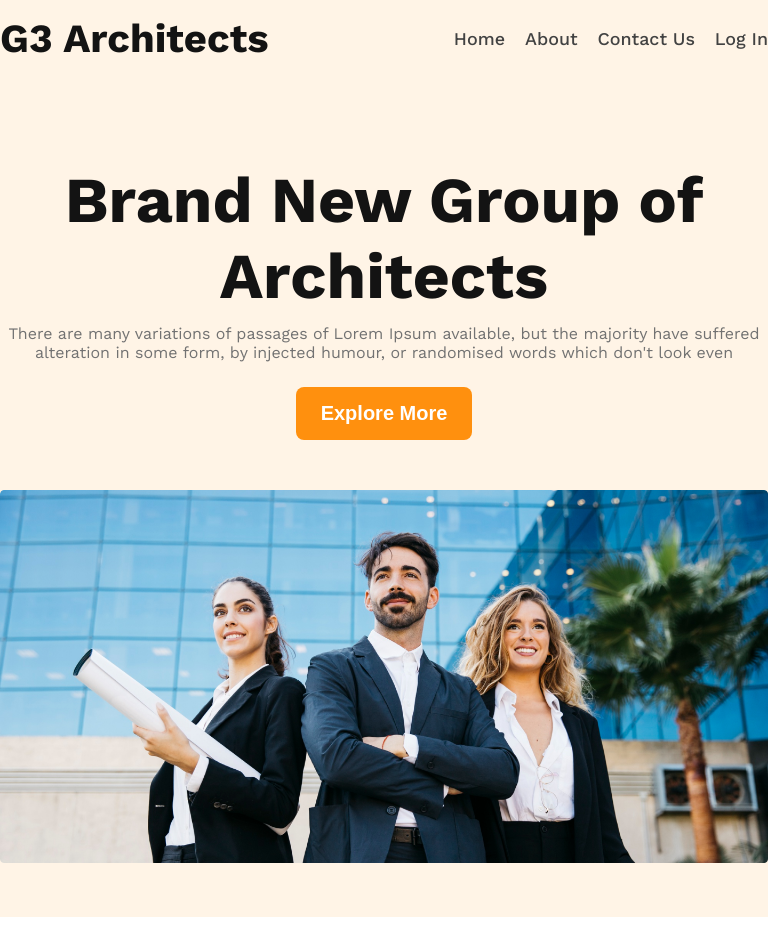
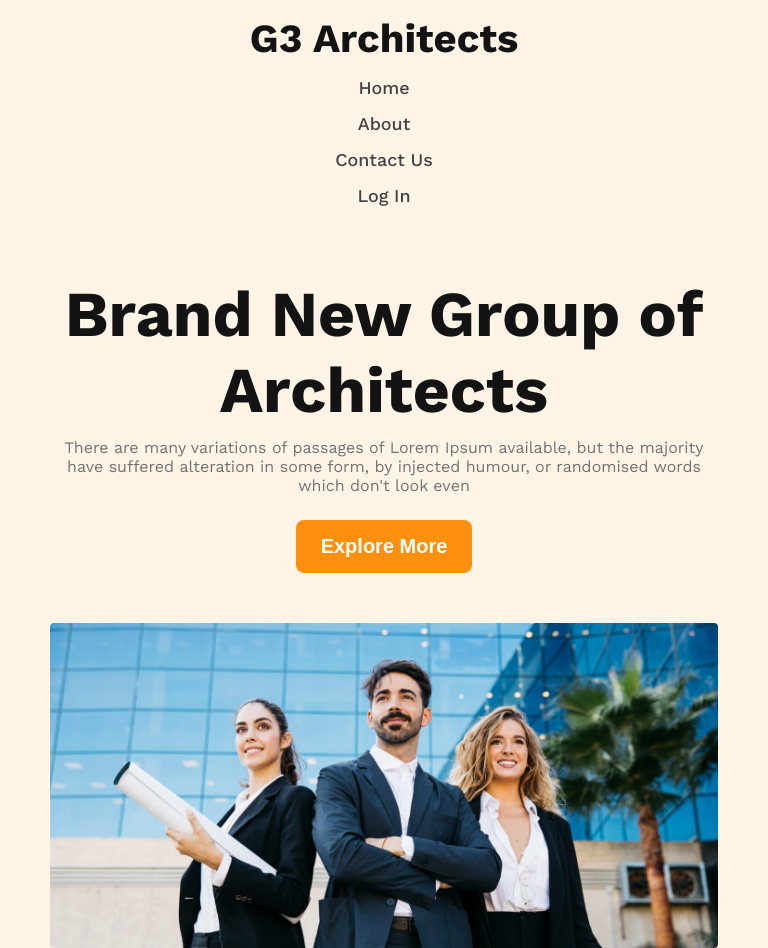
Before and after one commit to Al-Shiam-Nabil/g3-architects-web-practise, a plain HTML site: page index.html in a window 768 px wide. Before the commit the page ends 917 px from the top, so only its background shows below. Drawn offline with nearby package versions, Linux system fonts and the light colour scheme.

Commit message:
header responsive finish

```diff
--- a/index.html
+++ b/index.html
@@ -33,7 +33,8 @@
                 <button class="common-btn">Explore More</button>
             </div>
 
-            <img src="./images/banner.png" alt="banner image" class="header-banner-image content-padding">
+            <img src="./images/banner.png" alt="banner image" class="content-padding header-banner-image">
+
         </header>
 
         <main></main>
--- a/styles/shared-style.css
+++ b/styles/shared-style.css
@@ -6,7 +6,7 @@ body{
 
 }
 
-.content-width{
+.content-padding{
   padding-inline: 50px;
 }
 
--- a/styles/style.css
+++ b/styles/style.css
@@ -69,6 +69,7 @@ padding-block: 50px;
 border-radius: 8px;
 }
 
+
 @media screen and (max-width:576px){
     nav{
         flex-direction: column;
@@ -89,3 +90,19 @@ border-radius: 8px;
    }
 
 }
+
+@media screen and (min-width:576px) and (max-width:768px){
+  nav{
+        flex-direction: column;
+        gap:15px;
+    }
+
+    .nav-links-container{
+        flex-direction: column;
+        gap:15px;
+    }
+
+      .banner-content-container{
+        margin-top: 70px;
+    }
+}
```
